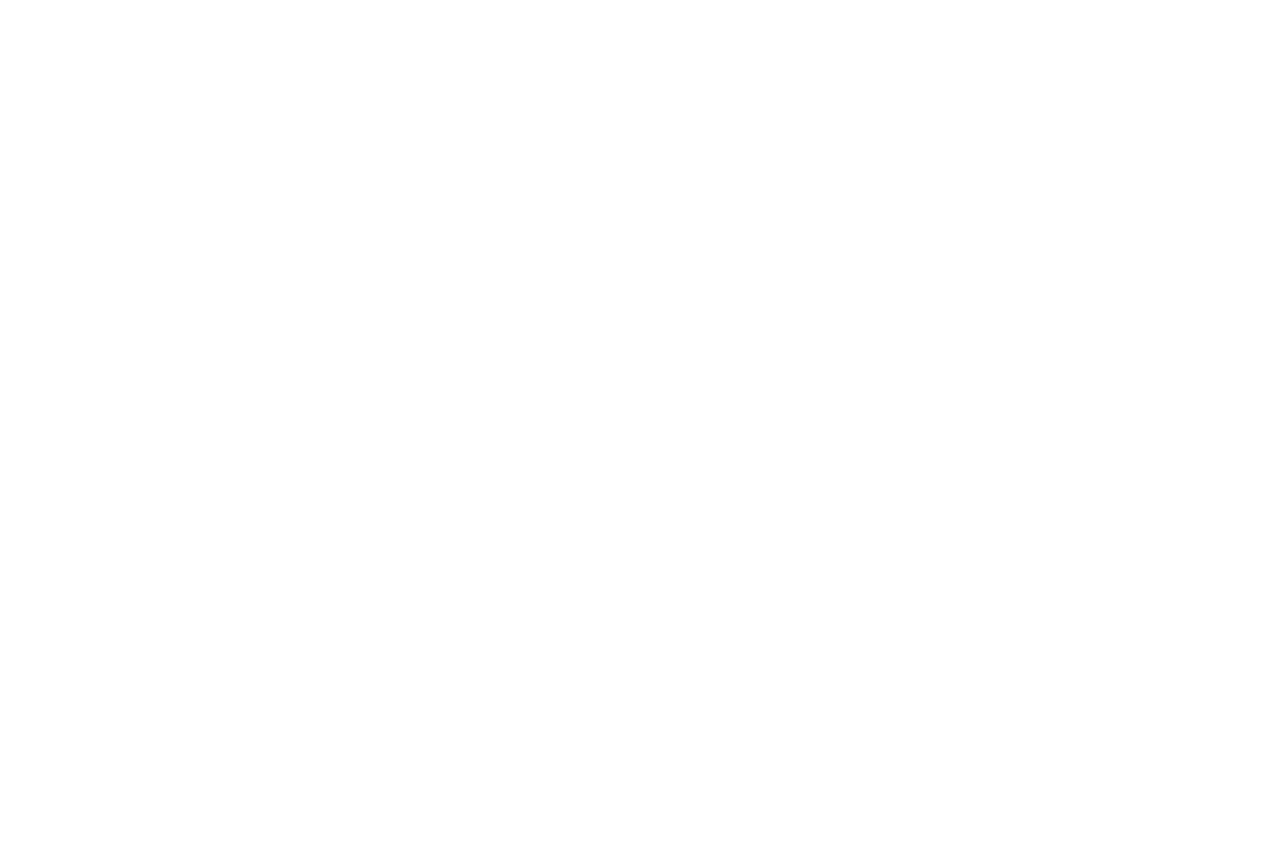
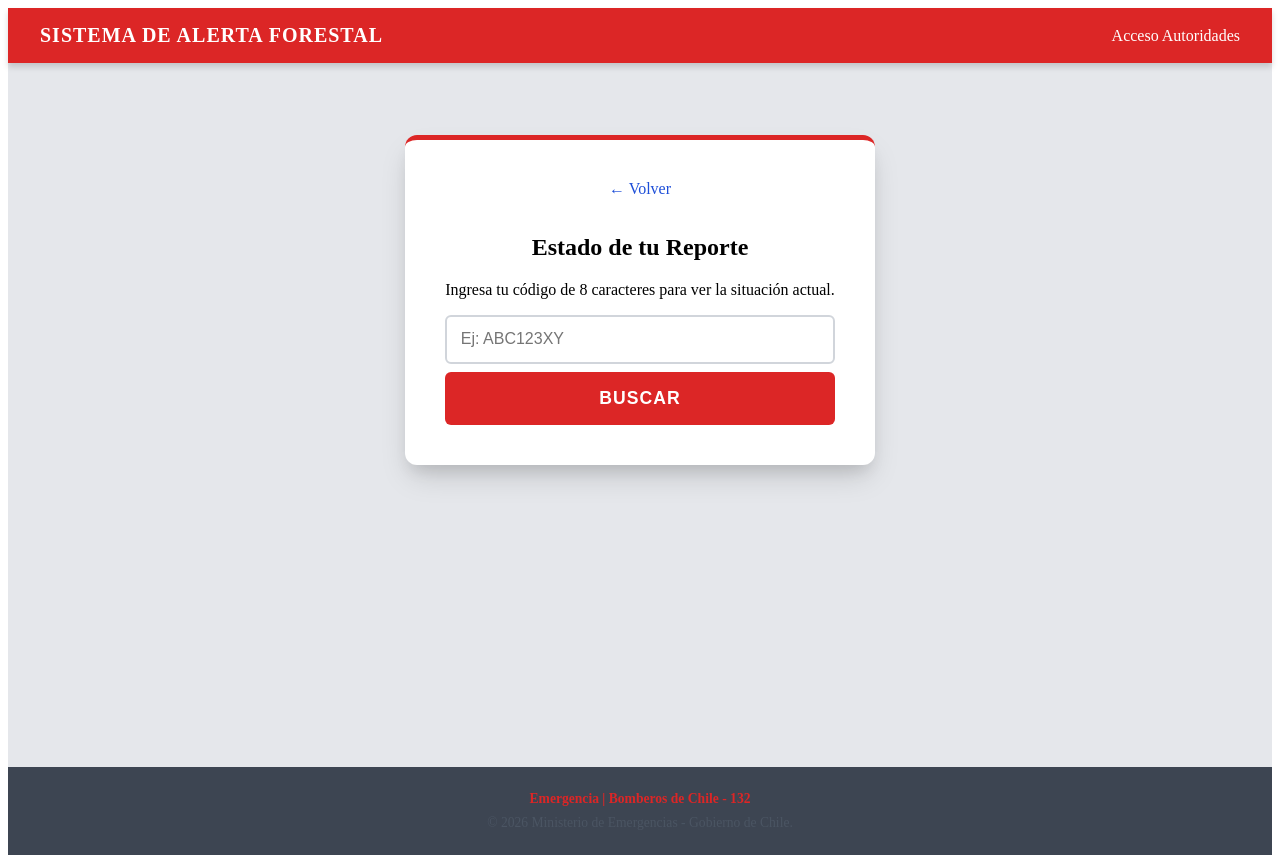
Before and after one commit to SoobovicDuocUC/ProyectoFullStackIIIFrontend, a React (Vite) app: page /seguimiento in a window 1280 px wide. Before the commit this address had no page. Before the commit the page ends 800 px from the top, so only its background shows below. Built offline with nearby package versions, Linux system fonts and the light colour scheme.

Commit message:
Se anadio un boton funcional para ingresar el codigo de seguimiento del reporte para el usuario normal

```diff
--- a/src/App.jsx
+++ b/src/App.jsx
@@ -3,6 +3,7 @@
 import { LoginPage } from "./components/05.- Pages/Login/LoginPage";
 import { SuccessPage } from "./components/05.- Pages/Success/SuccessPage"; // <-- New Route
 import { ReportsDashboardPage } from "./components/05.- Pages/Reports/ReportsDashboardPage";
+import { SeguimientoPage } from "./components/05.- Pages/TrackingCode/SeguimientoPage"; // <-- New Route
 
 function App() {
   return (
@@ -11,6 +12,7 @@
       <Route path="/success" element={<SuccessPage />} />
       <Route path="/login" element={<LoginPage />} />
       <Route path="/reportes" element={<ReportsDashboardPage />} />
+      <Route path="/seguimiento" element={<SeguimientoPage />} />
     </Routes>
   );
 }
--- a/src/components/02.- Molecules/FormField.jsx
+++ b/src/components/02.- Molecules/FormField.jsx
@@ -1,12 +1,10 @@
 import { Label } from '../01.- Atoms/Label';
 import { Input } from '../01.- Atoms/Input';
 
-// 🔴 Agrega value, onChange y required a la lista
 export const FormField = ({ label, id, type, placeholder, value, onChange, required }) => {
   return (
     <div className="form-group">
       <Label htmlFor={id} text={label} />
-      {/* 🔴 Pásale las nuevas propiedades a tu componente Input */}
       <Input
         type={type}
         id={id}
--- a/src/components/03.- Organisms/DashboardFirst.jsx
+++ b/src/components/03.- Organisms/DashboardFirst.jsx
@@ -6,12 +6,9 @@
   const navigate = useNavigate();
 
   const handleLogout = () => {
-    // 🟢 CORRECCIÓN: Borrar los nombres EXACTOS de las llaves que guardaste en el Login
+
     localStorage.removeItem("token");
     localStorage.removeItem("usuario");
-
-    // Opcional pero recomendado: limpiar todo por si acaso
-    // localStorage.clear();
 
     navigate("/login");
   };
--- a/src/components/03.- Organisms/Header.jsx
+++ b/src/components/03.- Organisms/Header.jsx
@@ -1,5 +1,6 @@
 import { useNavigate } from 'react-router-dom';
 import './Header.css';
+import { Button } from "../01.- Atoms/Button";
 
 export const Header = ({ variant = 'public' }) => {
   const navigate = useNavigate();
--- a/src/components/03.- Organisms/LoginBox.jsx
+++ b/src/components/03.- Organisms/LoginBox.jsx
@@ -30,7 +30,7 @@
         password: password.trim(),
       };
 
-      const response = await fetch("http://10.24.130.46:1020/api/bff/emergencias/login", {
+      const response = await fetch("http://localhost:1020/api/bff/emergencias/login", {
         method: "POST",
         headers: {
           "Content-Type": "application/json",
--- a/src/components/03.- Organisms/ReportFireForm.jsx
+++ b/src/components/03.- Organisms/ReportFireForm.jsx
@@ -104,7 +104,7 @@
       };
 
       const response = await fetch(
-        "http://10.24.130.46:1020/api/bff/emergencias/reportar",
+        "http://localhost:1020/api/bff/emergencias/reportar",
         {
           method: "POST",
           headers: {
--- a/src/components/04.- Templates/DashboardLayout.jsx
+++ b/src/components/04.- Templates/DashboardLayout.jsx
@@ -6,10 +6,9 @@
 
 export const DashboardLayout = ({ children }) => {
 
-  // 🔴 NUEVO: Buscamos el token en el navegador
   const token = localStorage.getItem("token");
 
-  // Si no hay token, lo redirigimos inmediatamente a la pantalla de login
+
   if (!token) {
     return <Navigate to="/login" replace />;
   }
--- a/src/components/05.- Pages/Landing/LandingPage.jsx
+++ b/src/components/05.- Pages/Landing/LandingPage.jsx
@@ -15,10 +15,12 @@
             La información será enviada directamente a las brigadas de respuesta rápida.
           </p>
         </div>
-
         <div className="landing-form-wrapper">
           <ReportFireForm />
         </div>
+        <Link to="/seguimiento">
+        <Button>Consultar Reporte</Button>
+        </Link>
       </div>
     </MainLayout>
   );
--- a/src/components/05.- Pages/Reports/ReportsDashboardPage.jsx
+++ b/src/components/05.- Pages/Reports/ReportsDashboardPage.jsx
@@ -6,7 +6,7 @@
 import { EmergenciesMap } from "../../02.- Molecules/EmergenciesMap";
 import "./ReportsDashboardPage.css";
 
-const BFF_BASE = "http://10.24.130.46:1020";
+const BFF_BASE = "http://localhost:1020";
 
 export const ReportsDashboardPage = () => {
   const [autoridad] = useState(() => {
@@ -28,7 +28,7 @@
 
   const navigate = useNavigate();
 
-  // ── Carga inicial de reportes ──
+  //Carga inicial de reportes
   useEffect(() => {
     const token = localStorage.getItem("token");
     if (!token || !autoridad) { navigate("/login"); return; }
@@ -74,7 +74,7 @@
     cargarReportes();
   }, [navigate, autoridad]);
 
-  // ── Cambio de estado de un reporte ──
+  //Cambio de estado de un reporte
   const handleStatusChange = async (reportId, nuevoEstado) => {
     const token = localStorage.getItem("token");
     try {
@@ -146,7 +146,7 @@
 
   const handleClearRiesgo = () => setRiesgoData(null);
 
-  // ── Lógica de Filtrado ──
+  //Lógica de filtrado de reportes según el estado del filtroActual
   const reportesFiltrados = reports.filter((rep) => {
     if (filtroActual === "ACTIVOS") return rep.estado === "ACTIVO";
     if (filtroActual === "ALTA_PRIORIDAD") return rep.prioridad === "ALTA" || rep.prioridad === "CRÍTICA";
@@ -168,7 +168,6 @@
     // Si no está cargando y no hay error, mostramos todo el dashboard limpio
     return (
       <>
-        {/* ── Botonera de Filtros ── */}
         <div className="filters-container">
           <button
             className={`filter-btn ${filtroActual === "TODOS" ? "active" : ""}`}
--- /dev/null
+++ b/src/components/05.- Pages/TrackingCode/SeguimientoPage.css
@@ -0,0 +1,60 @@
+.seguimiento-container {
+  display: flex;
+  justify-content: center;
+  align-items: flex-start;
+  min-height: 70vh;
+  padding: 2rem 1rem;
+}
+
+.seguimiento-card {
+  width: 100%;
+  max-width: 450px; /* Lo hicimos más angosto para que se vea como una tarjeta rápida */
+  background-color: white;
+}
+
+.back-link {
+  display: inline-block;
+  color: #1d4ed8;
+  text-decoration: none;
+  font-weight: 500;
+  margin-bottom: 1rem;
+}
+
+.back-link:hover {
+  text-decoration: underline;
+}
+
+.resultado-simple {
+  border-top: 1px solid #eee;
+  padding-top: 1rem;
+  animation: fadeIn 0.3s ease-in;
+}
+
+/* Clases dinámicas para el estado */
+.badge-estado {
+  padding: 0.3rem 0.8rem;
+  border-radius: 20px;
+  font-size: 1.1rem;
+}
+
+.badge-estado.ACTIVO { background-color: #fee2e2; color: #dc2626; }
+.badge-estado.CONTROLADO { background-color: #fef3c7; color: #d97706; }
+.badge-estado.APAGADO { background-color: #dcfce3; color: #16a34a; }
+.badge-estado.PENDIENTE, .badge-estado.RECIBIDO { background-color: #f3f4f6; color: #4b5563; }
+
+
+
+.seguimiento-container {
+  display: flex;
+  justify-content: center;
+  padding: 2rem;
+}
+
+.seguimiento-card {
+  width: 100%;
+  max-width: 600px;
+}
+@keyframes fadeIn {
+  from { opacity: 0; transform: translateY(5px); }
+  to { opacity: 1; transform: translateY(0); }
+}
--- /dev/null
+++ b/src/components/05.- Pages/TrackingCode/SeguimientoPage.jsx
@@ -0,0 +1,107 @@
+import { useState } from "react";
+import { Link } from "react-router-dom";
+import { MainLayout } from "../../04.- Templates/MainLayout";
+import { Button } from "../../01.- Atoms/Button";
+import "./SeguimientoPage.css";
+
+export const SeguimientoPage = () => {
+  const [codigo, setCodigo] = useState("");
+  const [reporte, setReporte] = useState(null);
+  const [loading, setLoading] = useState(false);
+  const [error, setError] = useState("");
+
+  const handleBuscar = async (e) => {
+    e.preventDefault();
+
+    if (!codigo.trim()) {
+      setError("Ingrese un código.");
+      return;
+    }
+
+    setLoading(true);
+    setError("");
+    setReporte(null);
+
+    try {
+      const response = await fetch(
+        `http://localhost:1020/api/bff/emergencias/reportes/seguimiento/${codigo.trim()}`
+      );
+
+
+
+      if (!response.ok) {
+        throw new Error(
+          response.status === 404
+            ? "Código no encontrado."
+            : "Error en el servidor."
+        );
+      }
+
+      const data = await response.json();
+      setReporte(data);
+    } catch (err) {
+      setError(err.message);
+    } finally {
+      setLoading(false);
+    }
+  };
+
+  return (
+    <MainLayout>
+      <div className="seguimiento-container">
+        <div className="seguimiento-card form-card">
+          <Link to="/" className="back-link">
+            &larr; Volver
+          </Link>
+
+          <h2>Estado de tu Reporte</h2>
+
+          <p className="seguimiento-description">
+            Ingresa tu código de 8 caracteres para ver la situación actual.
+          </p>
+
+          <form className="seguimiento-form" onSubmit={handleBuscar}>
+            <input
+              type="text"
+              className="form-input seguimiento-input"
+              placeholder="Ej: ABC123XY"
+              value={codigo}
+              onChange={(e) => setCodigo(e.target.value.toUpperCase())}
+              required
+            />
+
+            {error && <div className="error-text">{error}</div>}
+
+            <Button type="submit" disabled={loading}>
+              {loading ? "Buscando..." : "Buscar"}
+            </Button>
+          </form>
+
+          {reporte && (
+            <div className="resultado-simple">
+              <h3>
+                Estado:{" "}
+                <span className={`badge-estado ${reporte.estado}`}>
+                  {reporte.estado || "RECIBIDO"}
+                </span>
+              </h3>
+
+              <ul>
+                <li>
+                  <strong>Tipo:</strong> Incendio {reporte.tipoIncendio}
+                </li>
+                <li>
+                  <strong>Fecha:</strong>{" "}
+                  {new Date(reporte.fechaReporte).toLocaleDateString("es-CL")}
+                </li>
+                <li>
+                  <strong>Detalle:</strong> {reporte.descripcion}
+                </li>
+              </ul>
+            </div>
+          )}
+        </div>
+      </div>
+    </MainLayout>
+  );
+};
```
